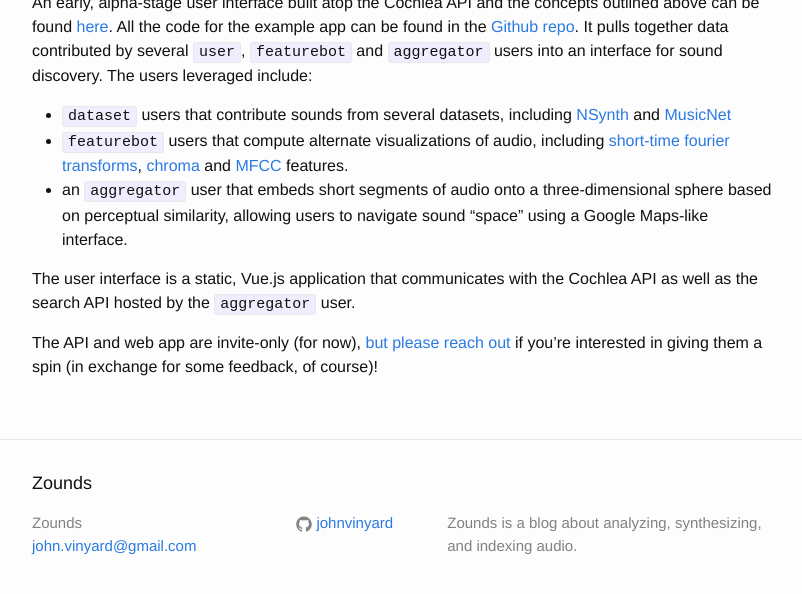
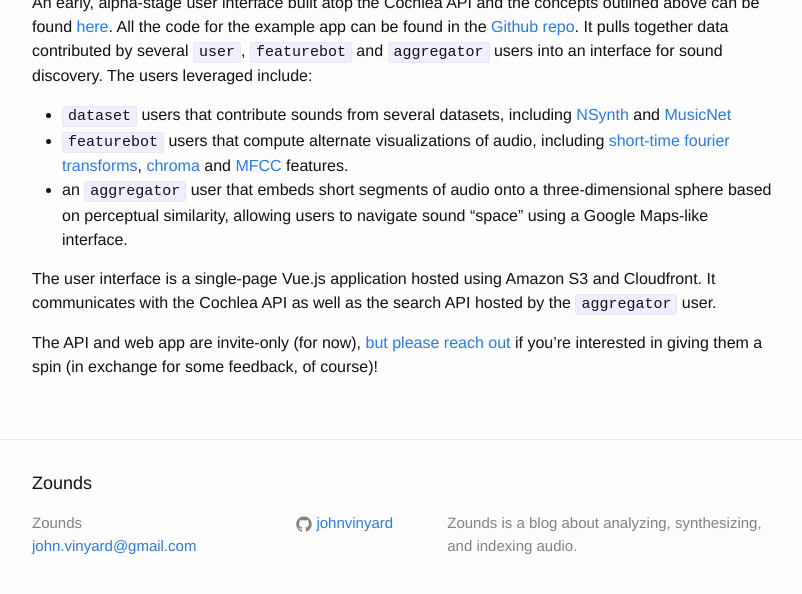
Before and after one commit to JohnVinyard/JohnVinyard.github.io, a Jekyll site: the page built from _posts/2019-10-22-cochlea-api-and-example-application.md, in a window 1280 px wide and 900 px high, scrolled down 4674 px, cut to the strip 283-877 px from the top of the window. Shown: the whole strip, without its empty margins (238-1040 px from the left). Built offline with Jekyll 4.4.1, drawn with Linux system fonts in a browser that asks for light colours; comment, search, counter and statistics services are not loaded.

Commit message:
A tiny bit more technical detail about the Vue app

```diff
--- a/_posts/2019-10-22-cochlea-api-and-example-application.md
+++ b/_posts/2019-10-22-cochlea-api-and-example-application.md
@@ -186,8 +186,9 @@
 three-dimensional sphere based on perceptual similarity, allowing users to
 navigate sound "space" using a Google Maps-like interface.
 
-The user interface is a static, Vue.js application that communicates with the
-Cochlea API as well as the search API hosted by the `aggregator` user.
+The user interface is a single-page Vue.js application hosted using Amazon S3
+and Cloudfront. It communicates with the Cochlea API as well as the search
+API hosted by the `aggregator` user.
 
 The API and web app are invite-only (for now),
 [but please reach out](mailto:john.vinyard@gmail.com) if you're interested in
```
